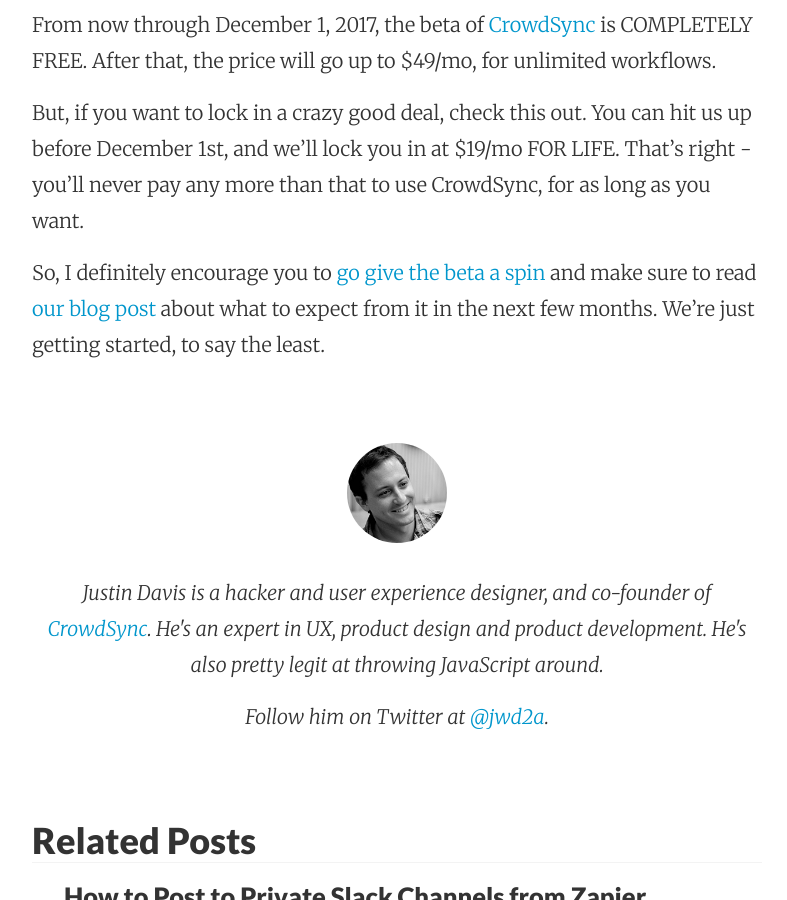
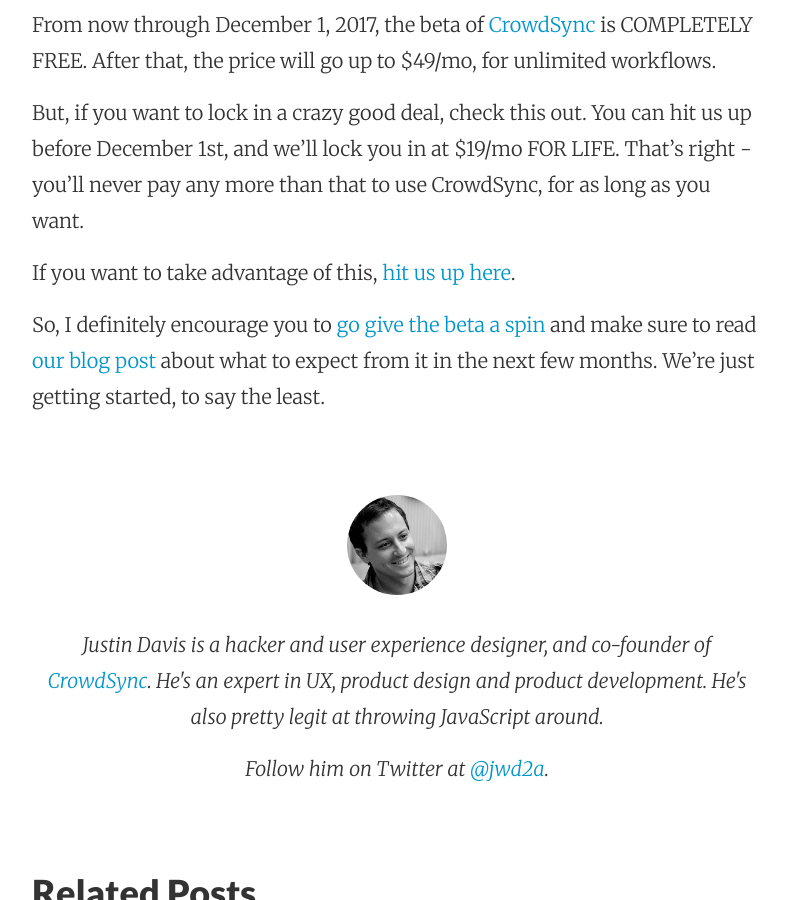
Before and after one commit to jwd2a/justindav.is, a Jekyll site: the page built from _posts/2017/2017-11-08-announcing-the-most-exciting-thing-ive-done.md, in a window 1280 px wide and 900 px high, scrolled down 1505 px. Shown: the whole window, without its empty margins (53-840 px from the left). Built offline with Jekyll 4.4.1, drawn with Linux system fonts in a browser that asks for light colours; nearby versions of some CDN libraries; some web fonts are replaced; some of the changed text lies outside the part shown.

Commit message:
Add a more clear CTA on the offer

```diff
--- a/_posts/2017/2017-11-08-announcing-the-most-exciting-thing-ive-done.md
+++ b/_posts/2017/2017-11-08-announcing-the-most-exciting-thing-ive-done.md
@@ -47,6 +47,8 @@
 before December 1st, and we'll lock you in at $19/mo FOR LIFE. That's right -
 you'll never pay any more than that to use CrowdSync, for as long as you want.
 
+If you want to take advantage of this, [hit us up here][csoffer].
+
 So, I definitely encourage you to [go give the beta a spin][cssignup] and make
 sure to read [our blog post][cslaunchpost] about what to expect from it in the
 next few months. We're just getting started, to say the least.
```
Also changed, not shown: other parts of _posts/2017/2017-11-08-announcing-the-most-exciting-thing-ive-done.md (+1 -0 lines).
